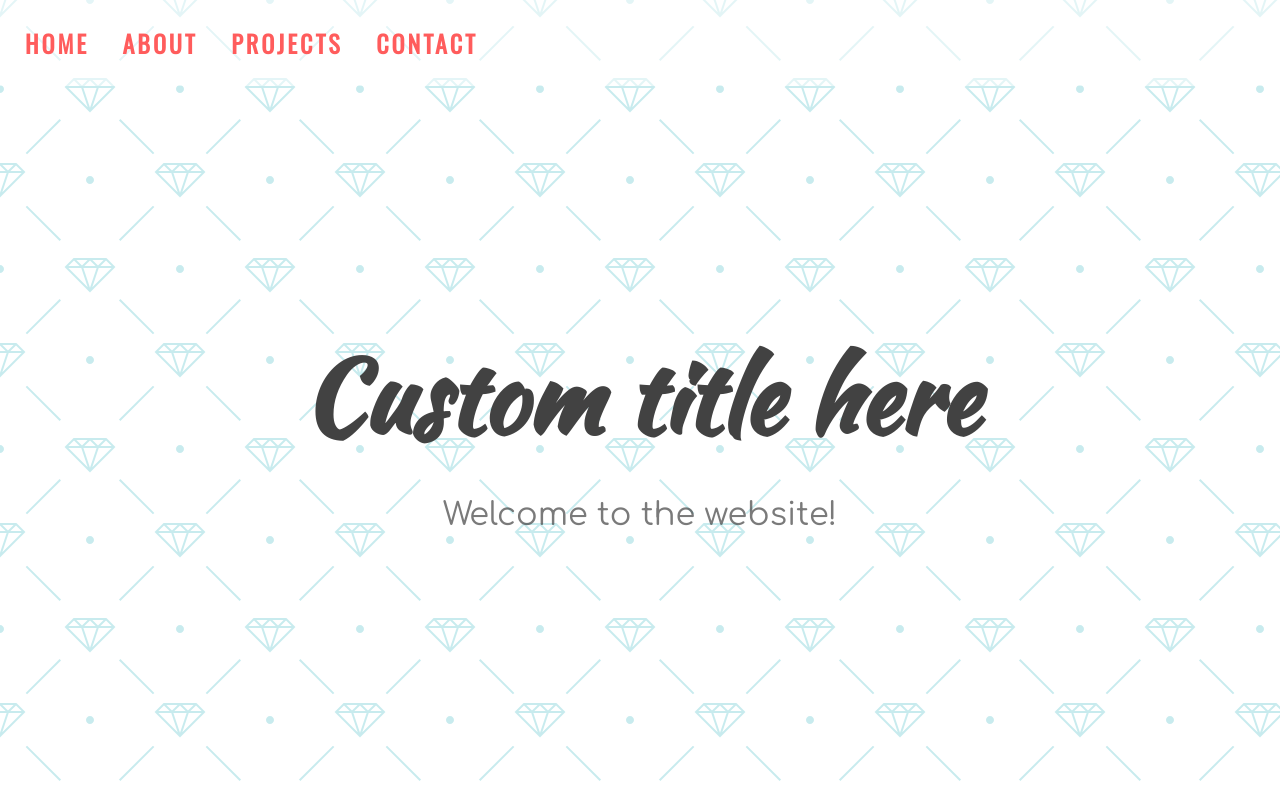
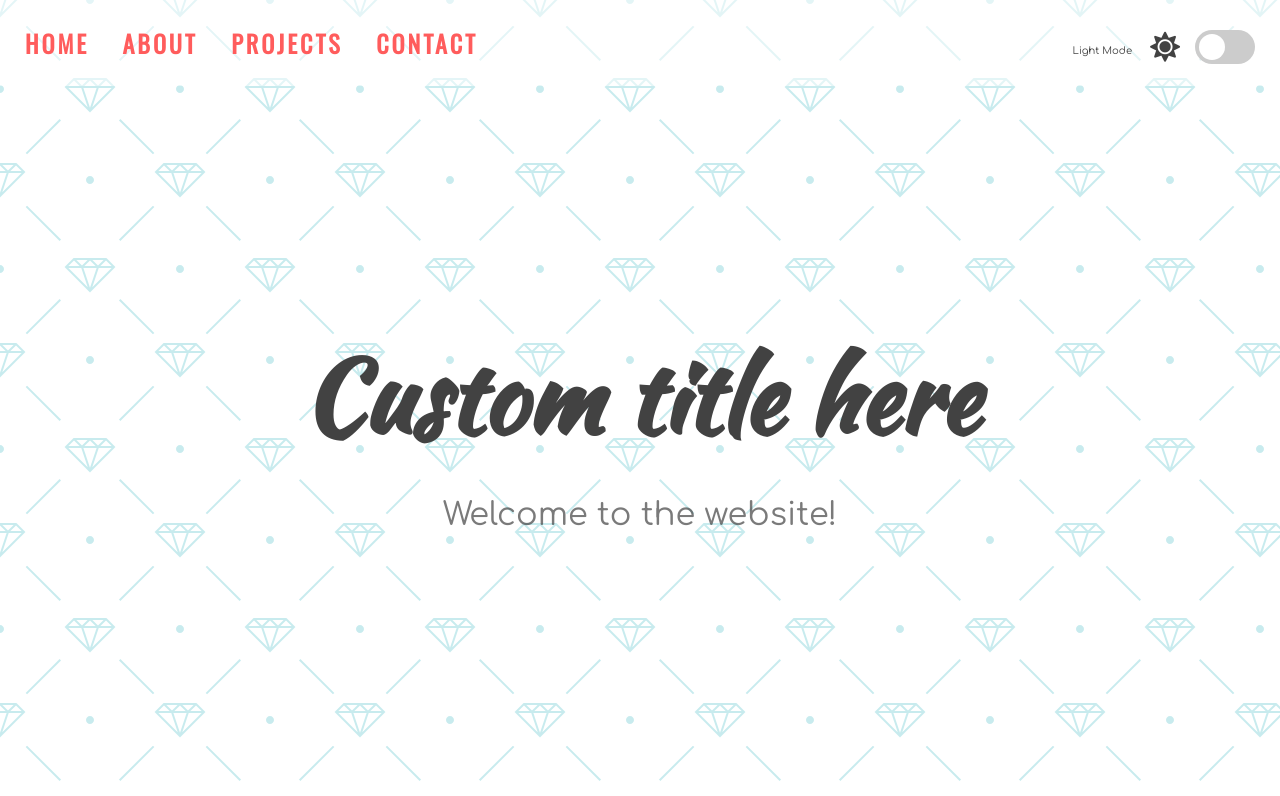
Before and after one commit to Emox87/light-dark-mode, a plain HTML site: page index.html in a window 1280 px wide. Shown: the top 796 px of the page. Drawn offline with nearby package versions, Linux system fonts and the light colour scheme; a script that the page names is missing.

Commit message:
Dark Mode switch added

```diff
--- a/index.html
+++ b/index.html
@@ -9,6 +9,18 @@
     <link rel="stylesheet" href="style.css">
 </head>
 <body>
+
+    <!-- Dark Mode Switch -->
+    <div class="theme-switch-wrapper">
+        <span id="toggle-icon">
+            <span class="toggle-text">Light Mode</span>
+            <i class="fas fa-sun"></i>
+        </span>
+        <label class="theme-switch">
+            <input type="checkbox">
+            <div class="slider round"></div>
+        </label>
+    </div>
 
     <!-- Navigation -->
     <nav id="nav">
--- a/style.css
+++ b/style.css
@@ -92,6 +92,7 @@ a:focus {
 
 /* About Section */
 .about-container {
+  margin-top: 4rem;
   display: flex;
 }
 
```
